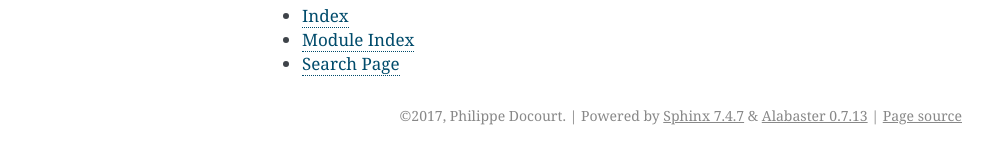
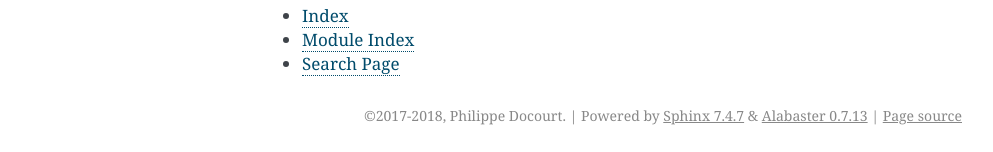
Before and after one commit to dprog-philippe-docourt/django-qr-code, a Sphinx documentation site: the page built from docs/index.rst, in a window 1280 px wide. Shown: the part 845-997 px from the top of the page, without its empty margins (148-1141 px from the left). Built offline with Sphinx 7.4.7, drawn with Linux system fonts in a browser that asks for light colours.

Commit message:
Update copyright.

```diff
--- a/docs/conf.py
+++ b/docs/conf.py
@@ -72,7 +72,7 @@ master_doc = 'index'
 
 # General information about the project.
 project = 'Django QR Code'
-copyright = '2017, Philippe Docourt'
+copyright = '2017-2018, Philippe Docourt'
 author = 'Philippe Docourt'
 
 # The version info for the project you're documenting, acts as replacement for
```
Also changed, not shown: 1 other file.
